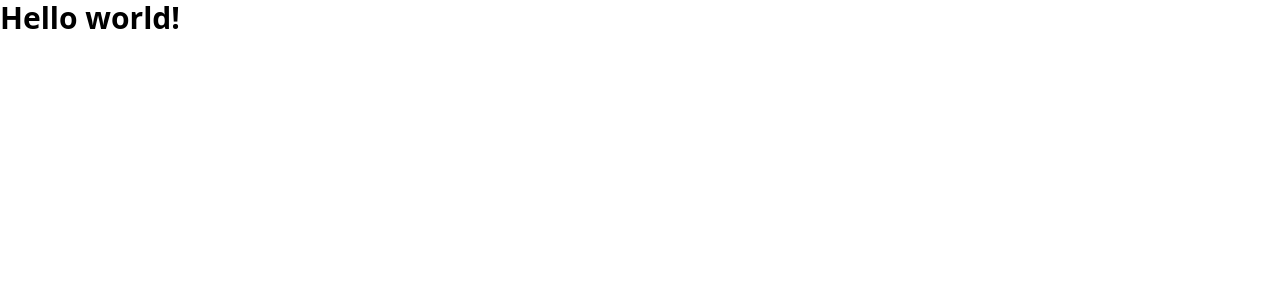
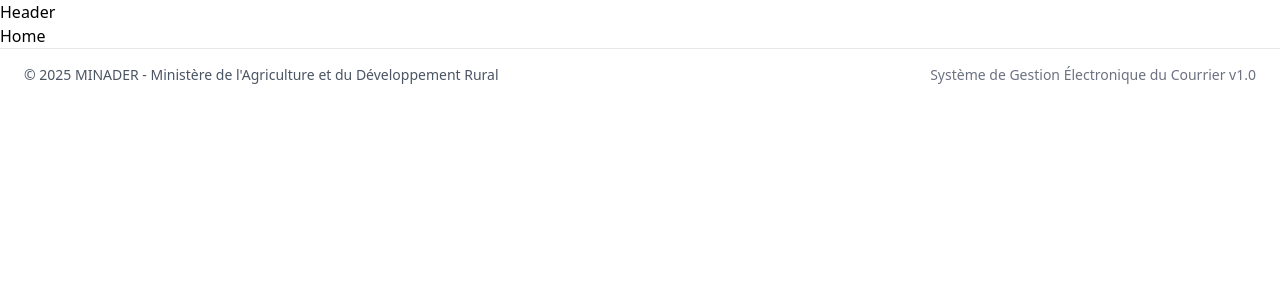
Before and after one commit to atemengue/tena-mail, a React (Create React App) app: page / in a window 1280 px wide. Shown: the top 300 px of the page. Built offline with nearby package versions, Linux system fonts and the light colour scheme.

Commit message:
feat: getting started build app

```diff
--- /dev/null
+++ b/craco.config.ts
@@ -0,0 +1,9 @@
+const path = require('path');
+
+module.exports = {
+  webpack: {
+    alias: {
+      '@': path.resolve(__dirname, 'src'),
+    },
+  },
+};
--- a/package.json
+++ b/package.json
@@ -16,6 +16,7 @@
     "ajv-keywords": "^5.1.0",
     "react": "^19.1.0",
     "react-dom": "^19.1.0",
+    "react-router-dom": "^7.5.2",
     "react-scripts": "5.0.1",
     "typescript": "^4.9.5",
     "web-vitals": "^2.1.4"
@@ -45,6 +46,7 @@
     ]
   },
   "devDependencies": {
+    "@craco/craco": "^7.1.0",
     "tailwindcss": "^3.4.17"
   }
 }
--- a/src/App.tsx
+++ b/src/App.tsx
@@ -1,7 +1,20 @@
-export default function App() {
+import { BrowserRouter, Route, Routes } from 'react-router-dom';
+import MainLayout from './components/layouts/MainLayout';
+import Home from './pages/home/Home';
+
+function App() {
   return (
-    <h1 className="text-3xl font-bold">
-      Hello world!
-    </h1>
-  )
+    <BrowserRouter>
+      <Routes>
+        {/* MainLayout wraps these routes */}
+        <Route element={<MainLayout />}>
+          <Route path="/" element={<Home />} />
+        </Route>
+
+        {/* AuthLayout wraps these routes */}
+      </Routes>
+    </BrowserRouter>
+  );
 }
+
+export default App;
--- /dev/null
+++ b/src/components/common/Footer.tsx
@@ -0,0 +1,17 @@
+
+export default function Footer() {
+  const currentYear = new Date().getFullYear()
+
+  return (
+    <footer className="bg-white border-t border-gray-200 py-4 px-6">
+      <div className="flex flex-col md:flex-row justify-between items-center">
+        <div className="text-sm text-gray-600 mb-2 md:mb-0">
+          &copy; {currentYear} MINADER - Ministère de l'Agriculture et du Développement Rural
+        </div>
+        <div className="text-sm text-gray-500">
+          Système de Gestion Électronique du Courrier v1.0
+        </div>
+      </div>
+    </footer>
+  )
+}
--- /dev/null
+++ b/src/components/common/Header.tsx
@@ -0,0 +1,7 @@
+import React from 'react'
+
+export default function Header() {
+  return (
+    <div>Header</div>
+  )
+}
--- /dev/null
+++ b/src/components/layouts/AuthLayout.tsx
@@ -0,0 +1,9 @@
+import { Outlet } from 'react-router-dom';
+
+export default function AuthLayout() {
+  return (
+    <div className="auth-layout">
+      <Outlet /> {/* Renders Login/Register */}
+    </div>
+  );
+}
--- /dev/null
+++ b/src/components/layouts/MainLayout.tsx
@@ -0,0 +1,15 @@
+import { Outlet } from 'react-router-dom';
+import Footer from '../common/Footer';
+import Header from '../common/Header';
+
+export default function MainLayout() {
+  return (
+    <div>
+      <Header />
+      <main>
+        <Outlet /> {/* Renders child routes here */}
+      </main>
+      <Footer />
+    </div>
+  );
+}
--- /dev/null
+++ b/src/pages/home/Home.tsx
@@ -0,0 +1,7 @@
+import React from 'react'
+
+export default function Home() {
+  return (
+    <div>Home</div>
+  )
+}
--- a/tailwind.config.js
+++ b/tailwind.config.js
@@ -4,7 +4,22 @@ module.exports = {
     "./src/**/*.{js,jsx,ts,tsx}",
   ],
   theme: {
-    extend: {},
+    extend: {
+      colors: {
+        'minader-green': {
+          50: '#f0fdf4',
+          100: '#dcfce7',
+          200: '#bbf7d0',
+          300: '#86efac',
+          400: '#4ade80',
+          500: '#22c55e',
+          600: '#16a34a',
+          700: '#15803d',
+          800: '#166534',
+          900: '#14532d',
+        },
+      },
+    },
   },
   plugins: [],
 }
--- a/tsconfig.json
+++ b/tsconfig.json
@@ -1,5 +1,6 @@
 {
   "compilerOptions": {
+    "baseUrl": "./src",
     "target": "es5",
     "lib": [
       "dom",
@@ -18,7 +19,10 @@
     "resolveJsonModule": true,
     "isolatedModules": true,
     "noEmit": true,
-    "jsx": "react-jsx"
+    "jsx": "react-jsx",
+    "paths": {
+      "@/*": ["*"]
+    }
   },
   "include": [
     "src"
```
Also changed, not shown: 1 other file (tests, documents, lock files or other folders).
